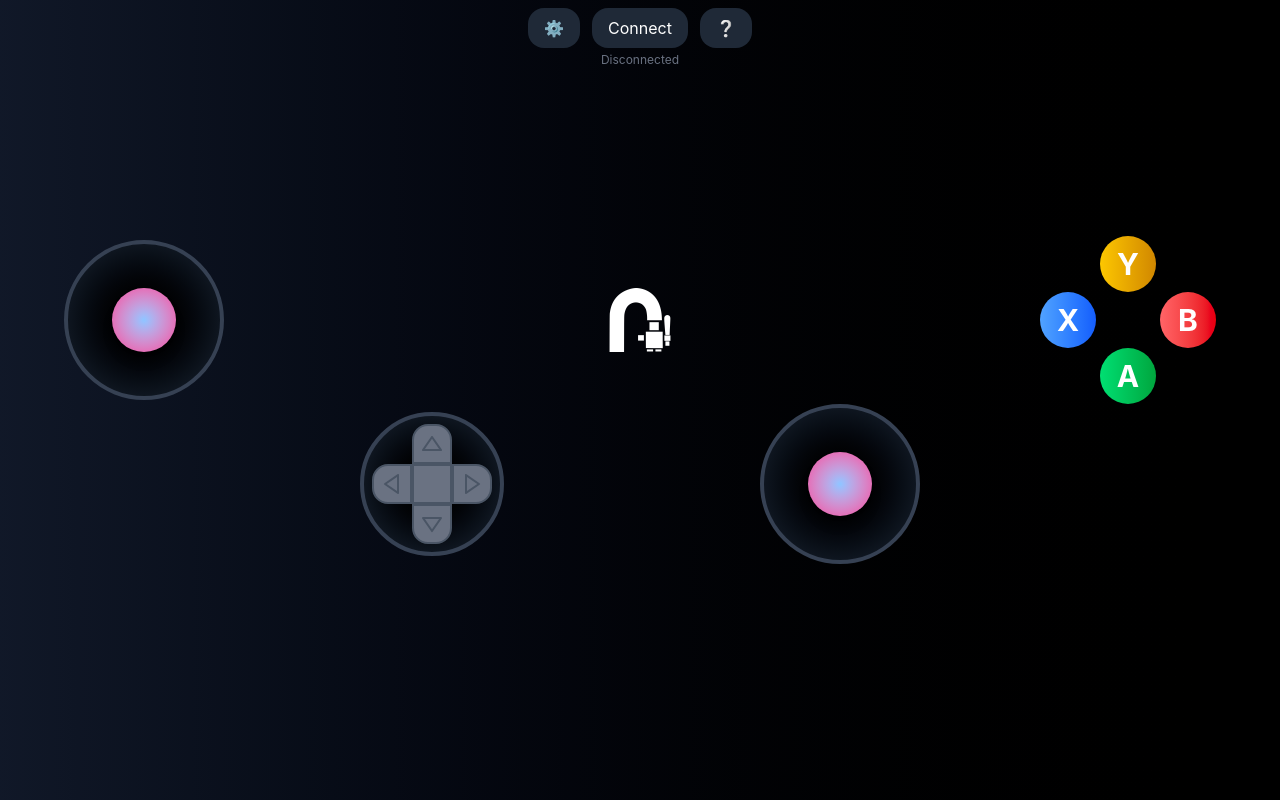
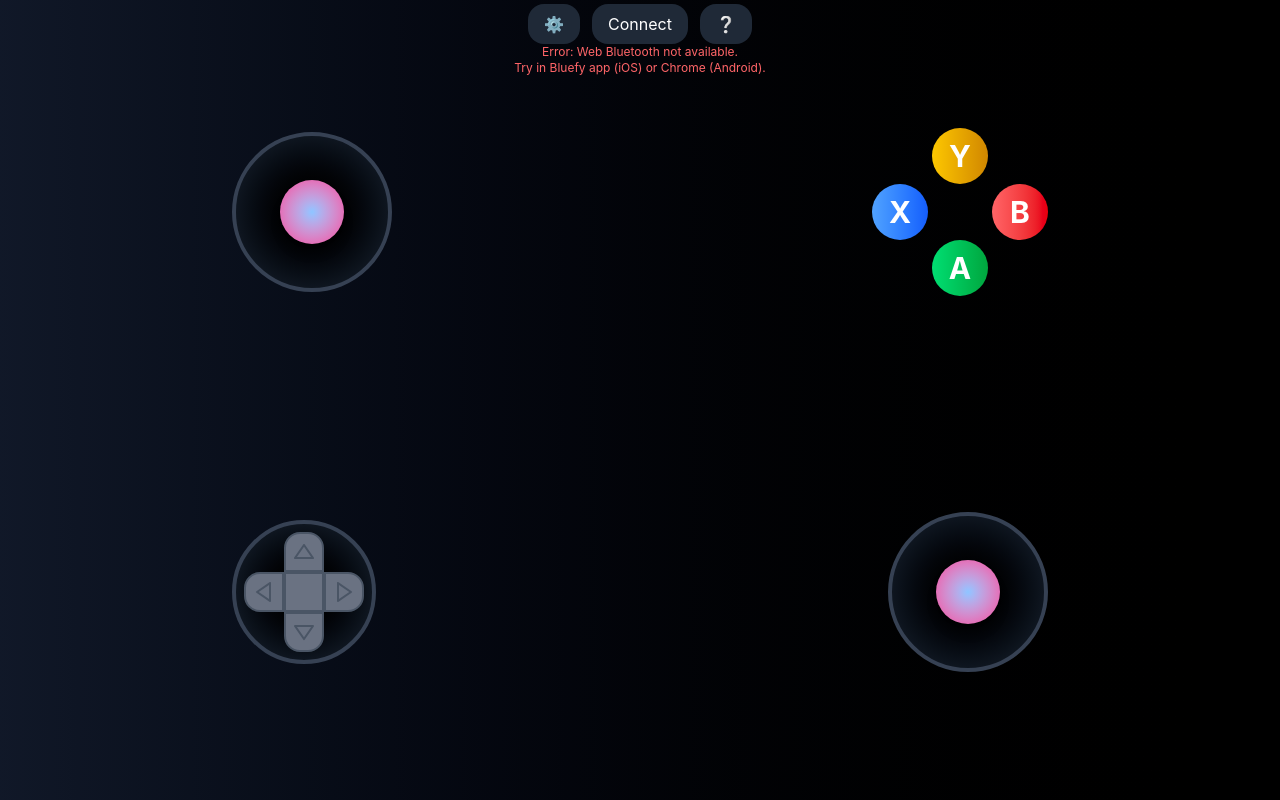
Before and after one commit to sanrav2016/red-robot-26-controller, a React (Vite) app: page / in a window 1280 px wide. Built offline with nearby package versions, Linux system fonts and the light colour scheme.

Commit message:
change flexbox and add scaling

```diff
--- a/src/App.jsx
+++ b/src/App.jsx
@@ -101,8 +101,8 @@ function App() {
   return (
     <>
       <link rel="icon" type="image/png" href={favicon} />
-      <div className="w-screen h-screen bg-gradient-to-l from-black to-gray-900 relative flex flex-col items-center justify-center">
-        <div className="absolute top-0 left-0 w-full p-2 flex flex-col justify-center items-center gap-1">
+      <div className="w-[100dvw] h-[100dvh] bg-gradient-to-l from-black to-gray-900 relative flex flex-col items-center justify-between overflow-hidden m-0 p-3 select-none touch-none">
+        <div className="absolute top-0 flex flex-col items-center justify-center shrink-0 z-20 pt-1">
           <div className="flex items-center justify-center gap-3 z-10">
             <button className="ctrl-btn">⚙️</button>
             <button className="ctrl-btn" onClick={bleConnected ? disconnectBle : connectBle}>
@@ -110,18 +110,29 @@ function App() {
             </button>
             <button className="ctrl-btn">❔</button>
           </div>
-          <span className={`text-center text-xs ${error != '' ? 'text-red-400' : 'text-gray-500'}`}>{error.includes('Web Bluetooth API') ? <span>Error: Web Bluetooth not available. <br />Try in Bluefy app (iOS) or Chrome (Android).</span> : error != '' ? error : status}</span>
+          <span className={`text-center text-xs ${(error != '' || !navigator.bluetooth) ? 'text-red-400' : 'text-gray-500'}`}>
+            {!navigator.bluetooth || error.includes('Web Bluetooth API') ? <span>Error: Web Bluetooth not available. <br />Try in Bluefy app (iOS) or Chrome (Android).</span> : error != '' ? error : status}
+          </span>
         </div>
-        <div className="flex w-full items-center gap-5 justify-between px-16">
-          <div className="flex flex-1 items-center justify-start"><Joystick writeToBle={writeToBle} jid="J" /></div>
-          <img src={favicon} alt="Red Robot" className="w-16 h-16 brightness-0 invert" />
-          <div className="flex flex-1 items-center justify-end"><XYAB writeToBle={writeToBle} /></div>
+        <div className="w-full max-w-4xl flex-1 flex flex-col items-center justify-around px-4 sm:px-10 py-2">
+          <div className="w-full flex items-center justify-between">
+            <div className="flex items-center justify-start shrink-0 scale-90 sm:scale-100">
+              <Joystick writeToBle={writeToBle} jid="J" />
+            </div>
+            <div className="flex items-center justify-end shrink-0 scale-90 sm:scale-100">
+              <XYAB writeToBle={writeToBle} />
+            </div>
+          </div>
+          <div className="w-full flex items-center justify-between">
+            <div className="flex items-center justify-start shrink-0 scale-90 sm:scale-100">
+              <Dpad writeToBle={writeToBle} />
+            </div>
+            <div className="flex items-center justify-end shrink-0 scale-90 sm:scale-100">
+              <Joystick writeToBle={writeToBle} jid="I" />
+            </div>
+          </div>
         </div>
-        <div className="flex w-full items-center gap-[20%] justify-center">
-          <Dpad writeToBle={writeToBle} />
-          <Joystick writeToBle={writeToBle} jid="I" />
-        </div>
-      </div >
+      </div>
     </>
   )
 }
--- a/src/index.css
+++ b/src/index.css
@@ -3,8 +3,8 @@
 .html,
 body,
 #root {
-  width: 100vw;
-  height: 100vh;
+  width: 100dvw;
+  height: 100dvh;
   padding-top: 0;
   padding-bottom: 0;
   padding-left: 0;
@@ -12,7 +12,7 @@ body,
   margin: 0;
   overflow-x: hidden;
   overflow-y: hidden;
-  position: relative;
+  position: fixed;
   width: 100%;
   overscroll-behavior: none;
   -webkit-user-select: none;
```
